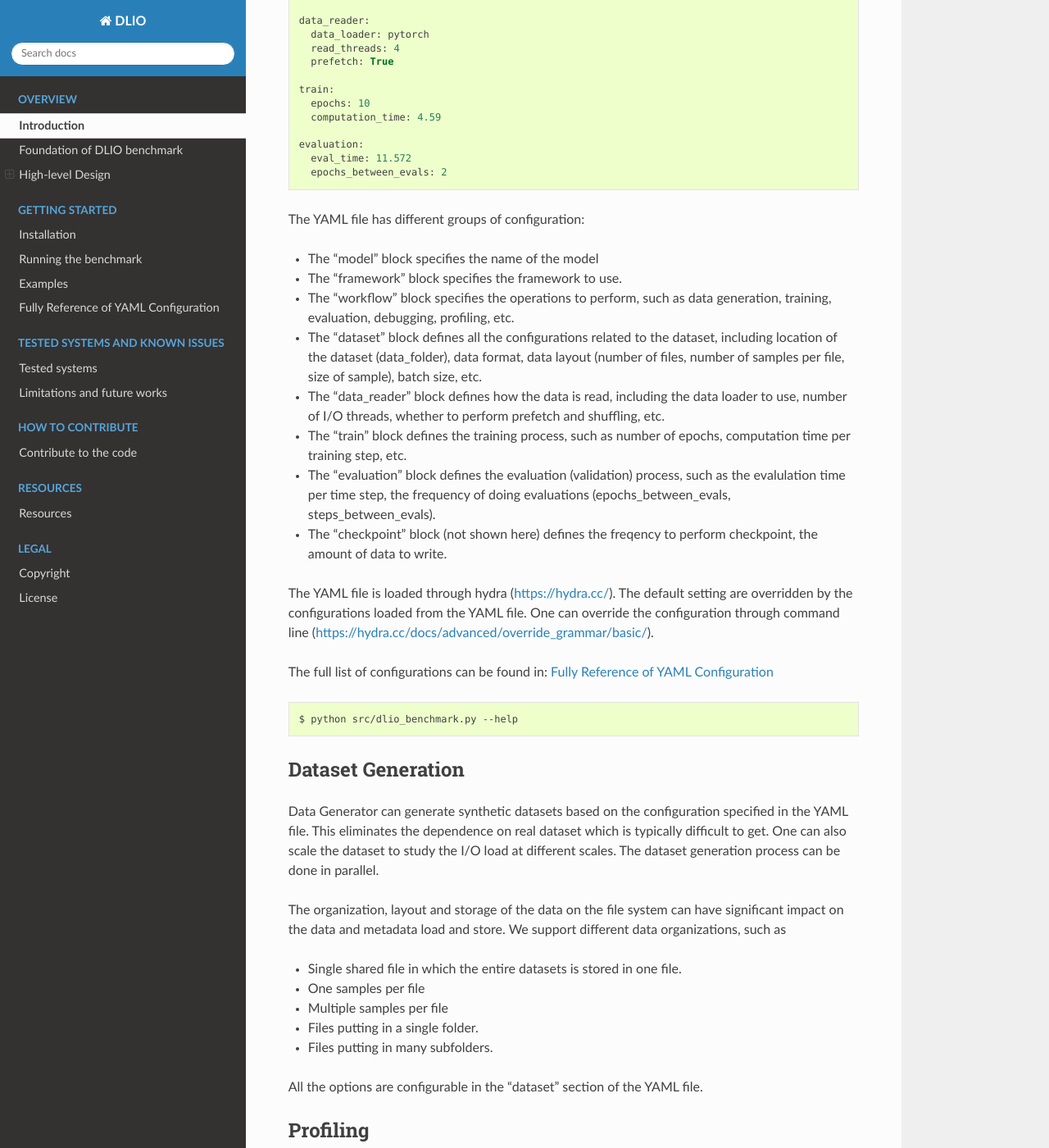
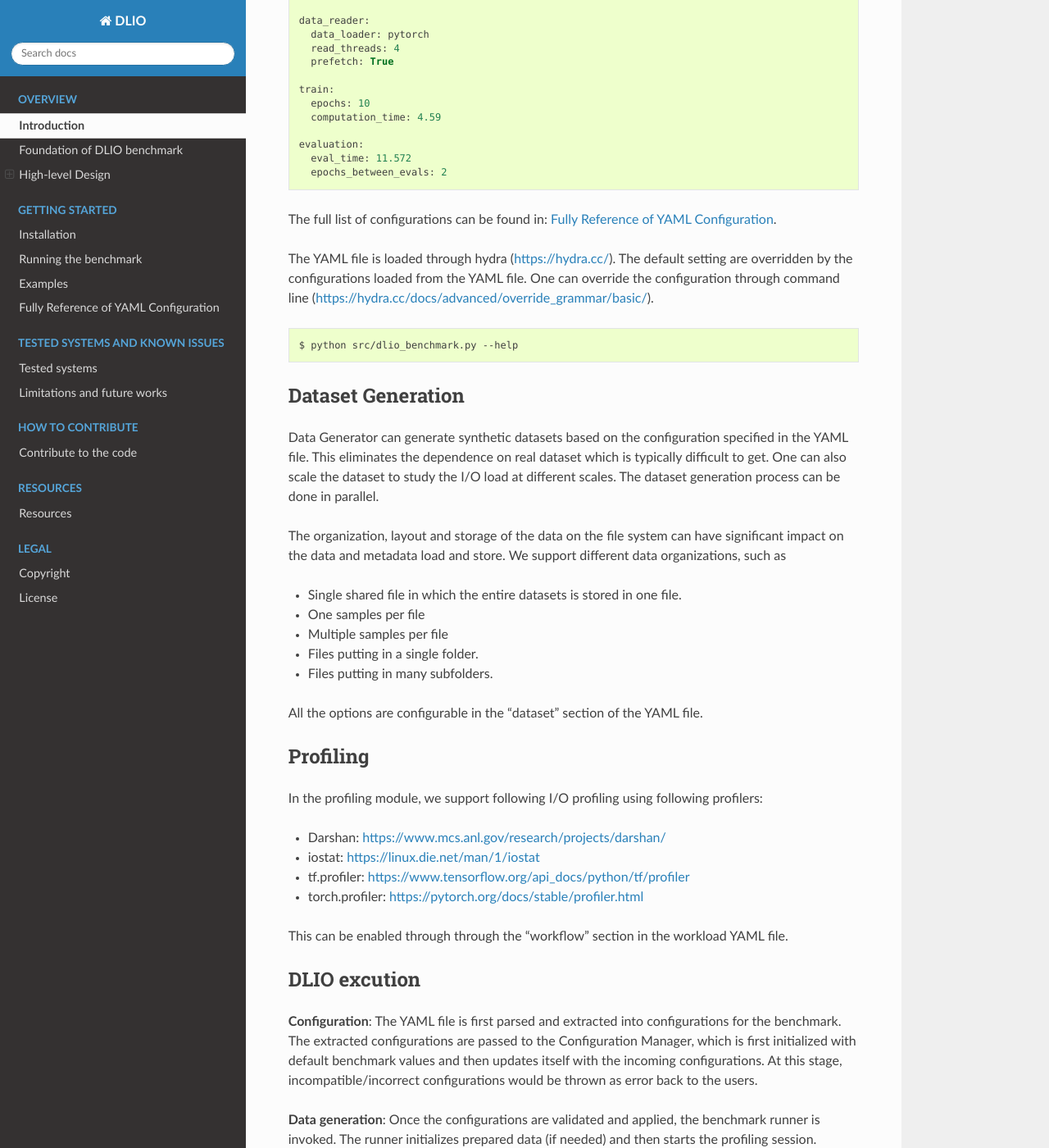
Before and after one commit to argonne-lcf/dlio_benchmark, a Sphinx documentation site: the page built from docs/source/overview.rst, in a window 1280 px wide and 1400 px high, scrolled down 3662 px. Shown: the whole window at 82% size. Built offline with Sphinx 7.4.7 and the Read the Docs theme 2.0.0, drawn with Linux system fonts in a browser that asks for light colours; some of the changed text lies outside the part shown.

Commit message:
testing code-block issue in docs

```diff
--- a/docs/source/conf.py
+++ b/docs/source/conf.py
@@ -18,7 +18,7 @@
 # -- Project information -----------------------------------------------------
 
 project = 'DLIO'
-copyright = '2021, UChicago Argonne LLC'
+copyright = '2021 UChicago Argonne, LLC'
 author = 'H. Devarajan, H. Zheng, A. Kougkas, X.-H. Sun and V. Vishwanath'
 
 # The full version, including alpha/beta/rc tags
--- a/docs/source/examples.rst
+++ b/docs/source/examples.rst
@@ -50,13 +50,13 @@
 
 To run the appliation with iostat profiling
 
-.. code-block::
+.. code-block:: bash
 
     python src/dlio_benchmark.py workload=unet3d ++workload.workflow.profiling=iostat
 
 To run in data parallel mode, one can do
 
-.. code-block::
+.. code-block:: bash
 
     mpirun -np 8 src/dlio_benchmark.py workload=unet3d ++workload.workflow.profiling=iostat
 
--- a/docs/source/gettingstarted.rst
+++ b/docs/source/gettingstarted.rst
@@ -2,7 +2,7 @@
 =============
 DLIO itself should run directly without installation. However it depends on other python packages which are listed in requirements.txt in the github repo.
 
-.. code-block::
+.. code-block:: bash
 
     git clone https://github.com/argonne-lcf/dlio_benchmark
     cd dlio_benchmark/
--- a/docs/source/overview.rst
+++ b/docs/source/overview.rst
@@ -114,30 +114,12 @@
     eval_time: 11.572
     epochs_between_evals: 2
 
-The YAML file has different groups of configuration:
-
-* The "model" block specifies the name of the model
-
-* The "framework" block specifies the framework to use.
-
-* The "workflow" block specifies the operations to perform, such as data generation, training, evaluation, debugging, profiling, etc.
-
-* The "dataset" block defines all the configurations related to the dataset, including location of the dataset (data_folder), data format, data layout (number of files, number of samples per file, size of sample), batch size, etc.
-
-* The "data_reader" block defines how the data is read, including the data loader to use, number of I/O threads, whether to perform prefetch and shuffling, etc.
-
-* The "train" block defines the training process, such as number of epochs, computation time per training step, etc.
-
-* The "evaluation" block defines the evaluation (validation) process, such as the evalulation time per time step, the frequency of doing evaluations (epochs_between_evals, steps_between_evals).
-
-* The "checkpoint" block (not shown here) defines the freqency to perform checkpoint, the amount of data to write.
+The full list of configurations can be found in: :ref:`yaml`.
 
 The YAML file is loaded through hydra (https://hydra.cc/). The default setting are overridden by the configurations loaded from the YAML file. One can override the configuration through command line (https://hydra.cc/docs/advanced/override_grammar/basic/).
 
-The full list of configurations can be found in: :ref:`yaml`
 
-
-.. code-block::
+.. code-block:: bash
 
   $ python src/dlio_benchmark.py --help
 
```
